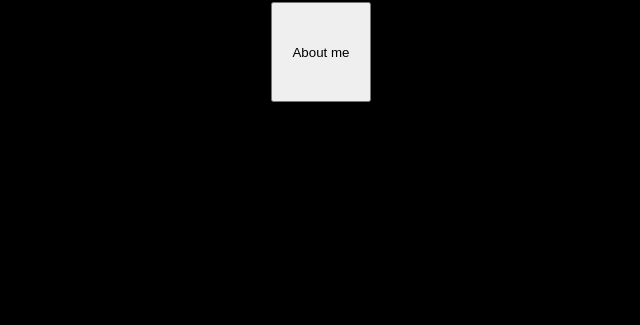
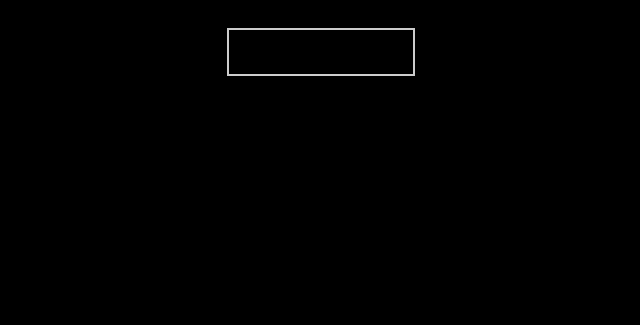
Before and after one commit to LasseLykke/LasseLykke.com, a plain HTML site: page index.html in a window 1280 px wide. Shown: the part 400-725 px from the top of the page, without its empty margins (319-959 px from the left). Drawn offline with nearby package versions, Linux system fonts and the light colour scheme.

Commit message:
button basestyle added

```diff
--- a/index.html
+++ b/index.html
@@ -78,7 +78,7 @@
     <div class="CTA-btn">
       <div class="btn-1">
         <!-- Open btn for overlay effect-->
-        <a href="#about"><button onclick="openOverlay()">About me</button></a>
+        <button class="btn-1" onclick="openOverlay()">About me</button></a>
       </div>
     </div>
 
--- a/style.css
+++ b/style.css
@@ -41,6 +41,28 @@ body {
   margin-top: 40px;
   }
 
+button {
+position: relative;
+color: var(--white);
+background: none;
+border: none;
+cursor: pointer;
+font-family: 'Fira-Sans' sans-serif;
+text-transform: uppercase;
+font-weight: 800;
+text-decoration: none;
+letter-spacing: 0.3em;
+line-height: 1.3em;
+display: inline-block;
+padding: 1em 3em;
+}
+
+.btn-1 {
+  background: none;
+  border: 1px solid var(--white-20);
+  color: black;
+}
+
 
 .info-bar {
   position: absolute;
@@ -63,11 +85,6 @@ body {
   transform: translateY(0.5px);
 }
 
-/*.about-wrapper {
-  background-color: var(--background);
-  }
-*/
-
 /*Main container before overlay*/
 .main {
 	background: var(--primary);
@@ -88,7 +105,7 @@ body {
 	left: 0;
 	top: 0;
 	background: pink;
-	transition: 300ms ease;
+	transition: 250ms ease;
   overflow-x: hidden; /* Disable the vertical scroll */
 }
 
@@ -129,11 +146,3 @@ body {
 	color: white;
   text-decoration: none;
 }
-
-button {
-	width: 100px;
-	height: 100px;
-	margin: 0 auto;
-	text-align: center;
-	display: block;
-}
```
Also changed, not shown: style-min.css (+1 -1 lines).
